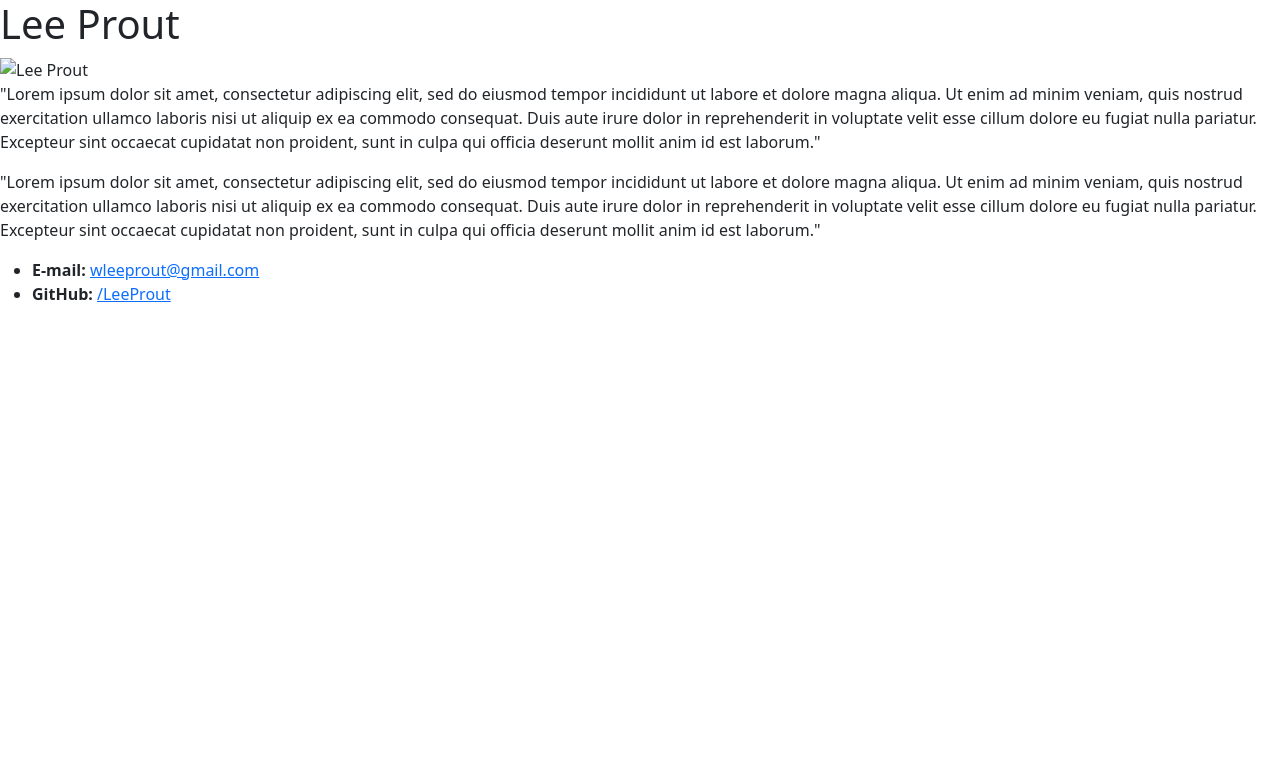
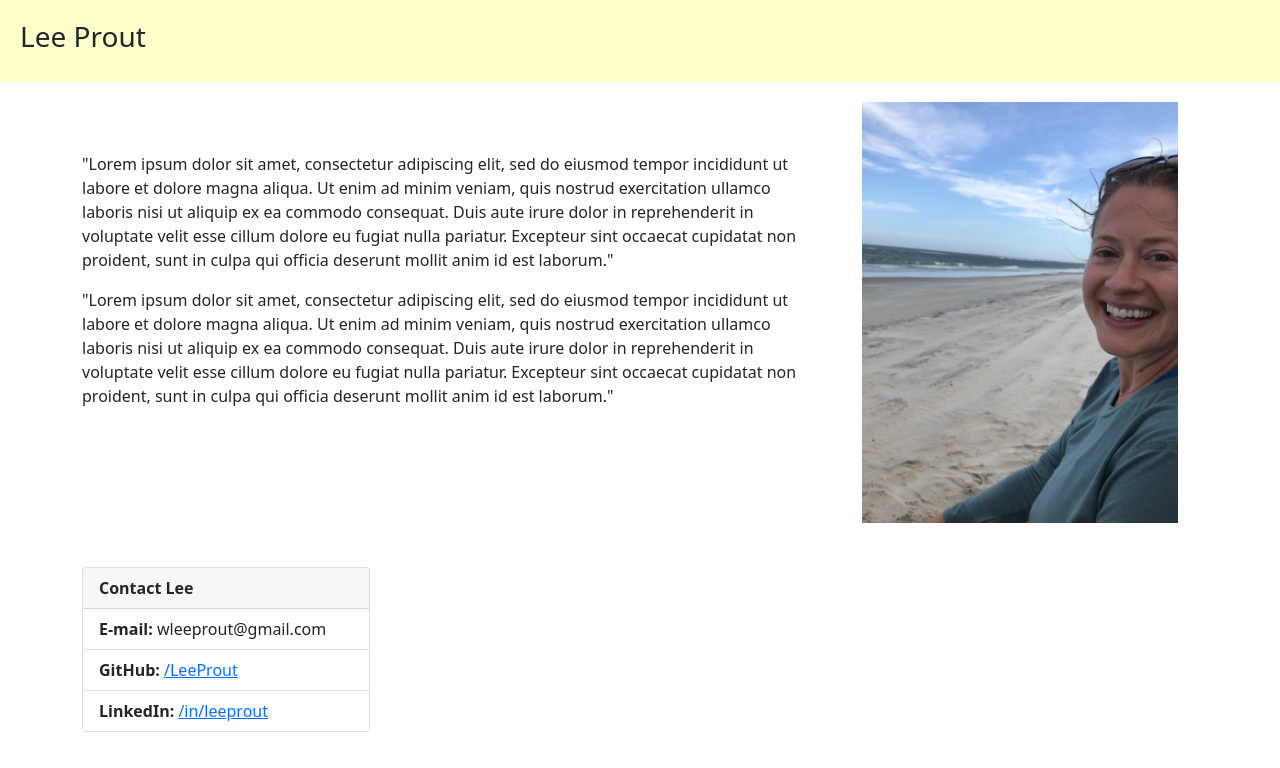
Before and after one commit to LeeProut/LeeProut.github.io, a plain HTML site: page templates/index.html in a window 1280 px wide. Drawn offline with nearby package versions, Linux system fonts and the light colour scheme; a script that the page names is missing.

Commit message:
contact card

```diff
--- a/templates/index.html
+++ b/templates/index.html
@@ -2,31 +2,43 @@
 <html lang="en-us">
 <head>
   <meta charset="UTF-8">
+  <meta name="viewport" content="width=device-width, initial-scale=1">
   <title>Lee Prout</title>
+
+<!-- Bootstrap CSS -->
+<link href="https://cdn.jsdelivr.net/npm/bootstrap@5.0.0-beta2/dist/css/bootstrap.min.css" rel="stylesheet" integrity="sha384-BmbxuPwQa2lc/FVzBcNJ7UAyJxM6wuqIj61tLrc4wSX0szH/Ev+nYRRuWlolflfl" crossorigin="anonymous">
 
 <!-- Leaflet CSS -->
 <link rel="stylesheet" href="https://unpkg.com/leaflet@1.7.1/dist/leaflet.css"
 integrity="sha512-xodZBNTC5n17Xt2atTPuE1HxjVMSvLVW9ocqUKLsCC5CXdbqCmblAshOMAS6/keqq/sMZMZ19scR4PsZChSR7A=="
 crossorigin=""/>
 
+ <!-- My CSS -->
+ <link rel="stylesheet" type="text/css" href="../static/css/style.css">
+
  <!--D3 cdn-->
 <script src="https://cdnjs.cloudflare.com/ajax/libs/d3/4.5.0/d3.min.js"></script>
-
-<!-- Bootstrap CSS -->
-<link href="https://cdn.jsdelivr.net/npm/bootstrap@5.0.0-beta2/dist/css/bootstrap.min.css" rel="stylesheet" integrity="sha384-BmbxuPwQa2lc/FVzBcNJ7UAyJxM6wuqIj61tLrc4wSX0szH/Ev+nYRRuWlolflfl" crossorigin="anonymous">
-
- <!-- My CSS -->
- <link rel="stylesheet" type="text/css" href="../static/css/style.css">
 </head>
 
 <body>
-  <h1>Lee Prout</h1>
 
-<img width="300" src="Images/Lee.JPG" alt="Lee Prout"/>
+<!-- Header -->
+<!--<div id="main-container" class="container">-->
+<!-- break out header to apply full bleed to background color -->
+  <div class="row">
+    <div class="col-12 col-sm-12 col-md-12 col-lg-12 col-xl-12 col-xxl-12">
+      <div id="header">
+        <h3>Lee Prout</h3>
+      </div>
+    </div>
+  </div>
 
-<br>
-
-
+<!-- Main Section -->
+<div id="main-container" class="container">
+<!-- row for bio and photo -->
+<div class="row">
+  <div class="col-8 col-sm-8 col-md-8 col-lg-8">
+    <div id="bio">
       <p>
         "Lorem ipsum dolor sit amet, consectetur adipiscing elit, sed do eiusmod tempor incididunt ut labore et dolore magna aliqua. Ut enim ad minim veniam, quis nostrud exercitation ullamco laboris nisi ut aliquip ex ea commodo consequat. Duis aute irure dolor in reprehenderit in voluptate velit esse cillum dolore eu fugiat nulla pariatur. Excepteur sint occaecat cupidatat non proident, sunt in culpa qui officia deserunt mollit anim id est laborum."
       </p>
@@ -34,20 +46,48 @@ crossorigin=""/>
       <p>
         "Lorem ipsum dolor sit amet, consectetur adipiscing elit, sed do eiusmod tempor incididunt ut labore et dolore magna aliqua. Ut enim ad minim veniam, quis nostrud exercitation ullamco laboris nisi ut aliquip ex ea commodo consequat. Duis aute irure dolor in reprehenderit in voluptate velit esse cillum dolore eu fugiat nulla pariatur. Excepteur sint occaecat cupidatat non proident, sunt in culpa qui officia deserunt mollit anim id est laborum."
       </p>
+    </div>
+
+  </div>
 
 
 
 
-<ul>
-  <li>
-    <strong>E-mail:</strong>
-    <a href="wleeprout@gmail.com">wleeprout@gmail.com</a>
+<!--<img width="300" src="/Images/Lee.JPG" alt="Lee Prout"/>-->
+
+  <div class="col-4 col-sm-4 col-md-4 col-lg-4">
+    <img class="img-fluid" id="img" src="/Images/Lee.JPG" alt="Lee Prout"/>
+  </div>
+</div>
+
+<br>
+
+<!-- card for contact info -->
+<div class="card" style="width: 18rem;">
+  <div class="card-header">
+    <strong>Contact Lee</strong>
+  </div>
+  <ul class="list-group list-group-flush">
+    <li class="list-group-item">
+      <strong>E-mail:</strong> wleeprout@gmail.com
     </li>
-  <li>
+    <li class="list-group-item">
       <strong>GitHub:</strong>
       <a href="https://github.com/LeeProut" target="_blank">/LeeProut</a>
     </li>
+    <li class="list-group-item">
+      <strong>LinkedIn:</strong>
+      <a href="https://www.linkedin.com/in/leeprout/" target="_blank">/in/leeprout</a>
+    </li>
   </ul>
+</div>
+
+<!-- closing main container div -->
+</div>
+
+<!-- BootStrap JS separate popper and bootstrap js tags-->
+<script src="https://cdn.jsdelivr.net/npm/@popperjs/core@2.6.0/dist/umd/popper.min.js" integrity="sha384-KsvD1yqQ1/1+IA7gi3P0tyJcT3vR+NdBTt13hSJ2lnve8agRGXTTyNaBYmCR/Nwi" crossorigin="anonymous"></script>
+<script src="https://cdn.jsdelivr.net/npm/bootstrap@5.0.0-beta2/dist/js/bootstrap.min.js" integrity="sha384-nsg8ua9HAw1y0W1btsyWgBklPnCUAFLuTMS2G72MMONqmOymq585AcH49TLBQObG" crossorigin="anonymous"></script>
 
 <!-- Leaflet JS -->
 <script src="https://unpkg.com/leaflet@1.7.1/dist/leaflet.js"
@@ -59,9 +99,9 @@ crossorigin=""></script>
 
 <!-- API key -->
 <script type="text/javascript" src="../static/js/config.js"></script>
+
 <!-- JS -->
 <!-- <script type="text/javascript" src="../static/js/map1.js"></script> -->
-<script type="text/javascript" src="../static/js/map1_2.js"></script>
 
 </body>
 </html>
```
Lines whose indentation alone changed are shown as unchanged.
